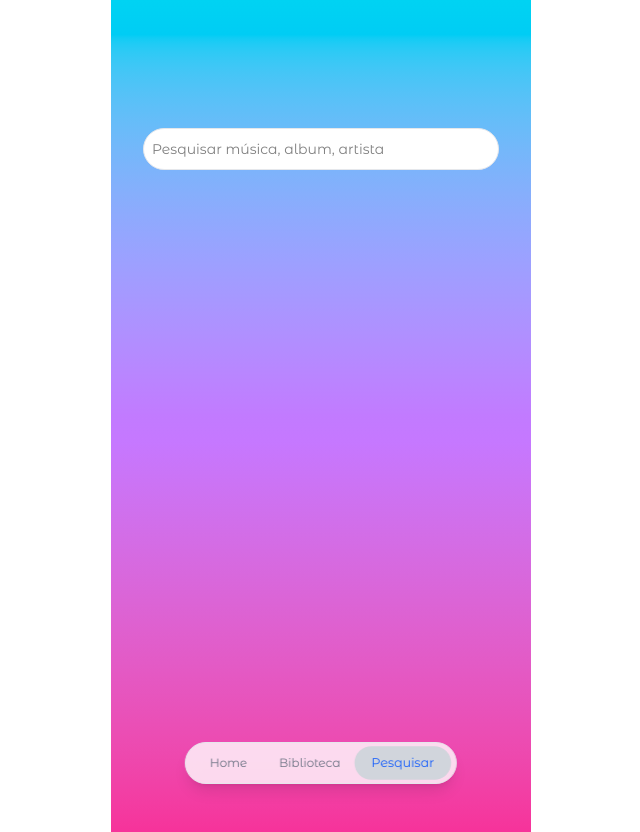
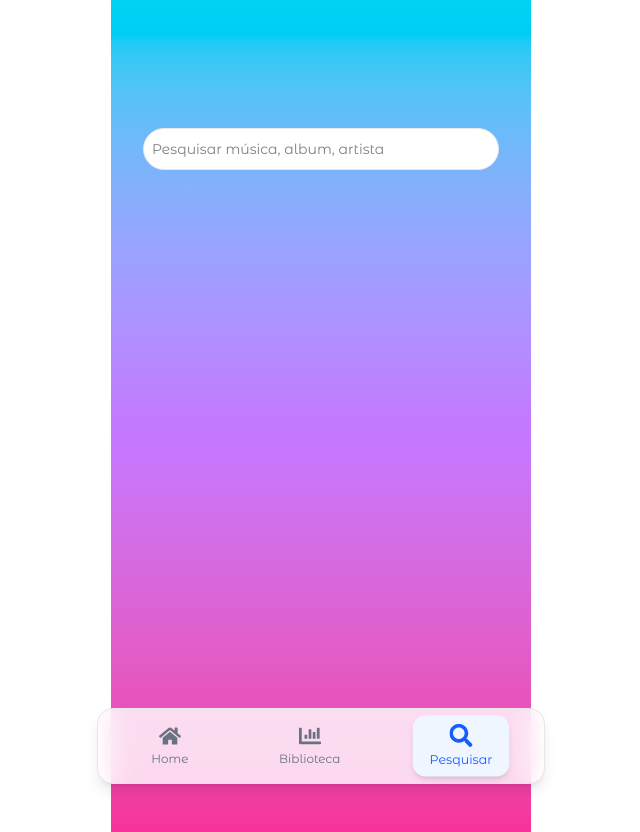
Before and after one commit to g-birocci/react_app_music, a Next.js app in the folder my-next-project/: page /pesquisa in a window 1280 px wide. Shown: the whole page, without its empty margins (319-959 px from the left). Built offline with nearby package versions, Linux system fonts and the light colour scheme; no server answers.

Commit message:
up navbar

```diff
--- a/my-next-project/src/components/Navbar.jsx
+++ b/my-next-project/src/components/Navbar.jsx
@@ -1,33 +1,44 @@
+import Link from 'next/link'
+import { useRouter } from 'next/router'
+import { FaHome, FaChartBar, FaSearch } from 'react-icons/fa'
 
+export default function Navbar() {
+  const router = useRouter()
+  const isActive = (path) => router.pathname === path
 
-export default function Navbar(prop) {
-    return(
-        <>
-                    <nav className="
-   fixed top-4 left-1/2 -translate-x-1/2
-    flex justify-around
-    max-w-md py-2 px-2
-    text-black
-    transition-all
-  "
->
-                <ul className="flex items-center space-x-4">
-                    <li>
-                        <a href="/perfil">
-                        <img
-          src="/Fotos/FotoPerfilSara.png"
-          alt="Foto de Perfil"
-          className="w-15 h-15 object-cover rounded-full"
-        />                        </a>
-                    </li>
-                    <li>
-                        <p className="text-sm">Olá, <span className="font-bold">{prop.name}</span></p>
-                    </li>
+  const navItems = [
+    { href: '/', icon: <FaHome size={22} />, label: 'Home' },
+    { href: '/top100', icon: <FaChartBar size={22} />, label: 'Biblioteca' },
+    { href: '/pesquisa', icon: <FaSearch size={22} />, label: 'Pesquisar' },
+  ]
 
-
-                </ul>
-            </nav>
-
-        </>
-    )
+  return (
+    <nav className="
+      fixed bottom-4 left-1/2 -translate-x-1/2
+      bg-white/80 backdrop-blur-md
+      border border-gray-200
+      shadow-lg rounded-2xl
+      flex justify-around items-center
+      w-[90%] max-w-md py-2 px-2
+      transition-all
+    ">
+      {navItems.map((item) => (
+        <Link
+          key={item.href}
+          href={item.href}
+          className={`
+            relative flex flex-col items-center gap-1 px-4 py-2 rounded-xl
+            transition-all duration-300
+            ${isActive(item.href)
+              ? 'text-blue-600 bg-blue-50 shadow-md scale-105'
+              : 'text-gray-500 hover:text-blue-500 hover:bg-gray-100'
+            }
+          `}
+        >
+          {item.icon}
+          <span className="text-xs font-medium">{item.label}</span>
+        </Link>
+      ))}
+    </nav>
+  )
 }
--- a/my-next-project/src/pages/_app.js
+++ b/my-next-project/src/pages/_app.js
@@ -3,6 +3,7 @@ import { Montserrat_Alternates } from 'next/font/google';
 import { UserProvider } from "../estadoGlobal/UserContext"; // Estado que altera nome e país ao editar perfil.
 import BottomBar from "@/components/BottomBar";
 import Footer from "@/components/Footer";
+import Navbar from "@/components/Navbar";
 
 
 //LETRA PADRÃO PARA TODO O APLICATIVO
@@ -20,7 +21,7 @@ export default function App({ Component, pageProps }) {
         <main className="container mx-auto px-4 py-8 flex-grow">
           <Component {...pageProps} />
         </main>
-        <BottomBar />
+        <Navbar />
 </div>
         <Footer />
       </div>
```
